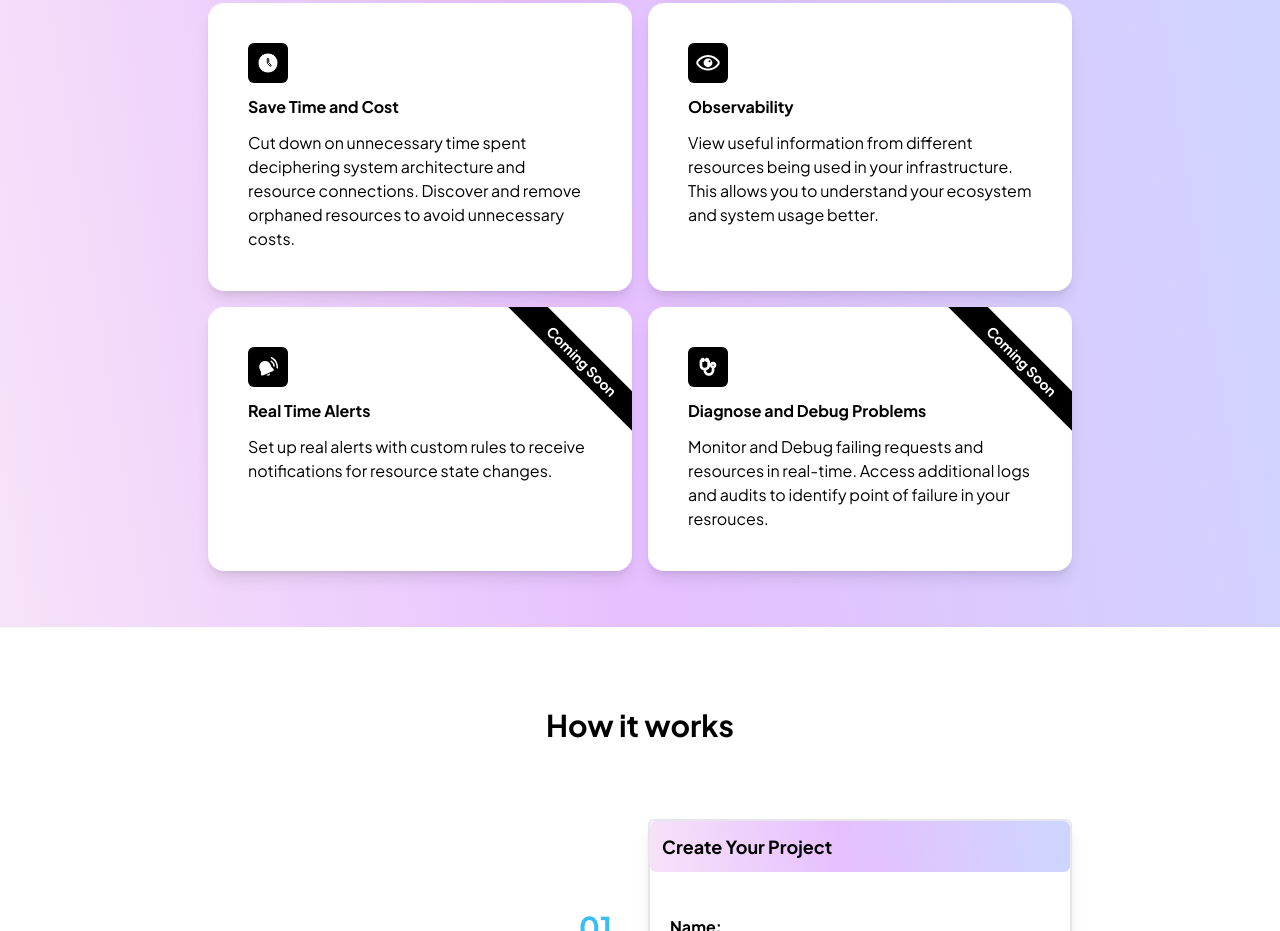
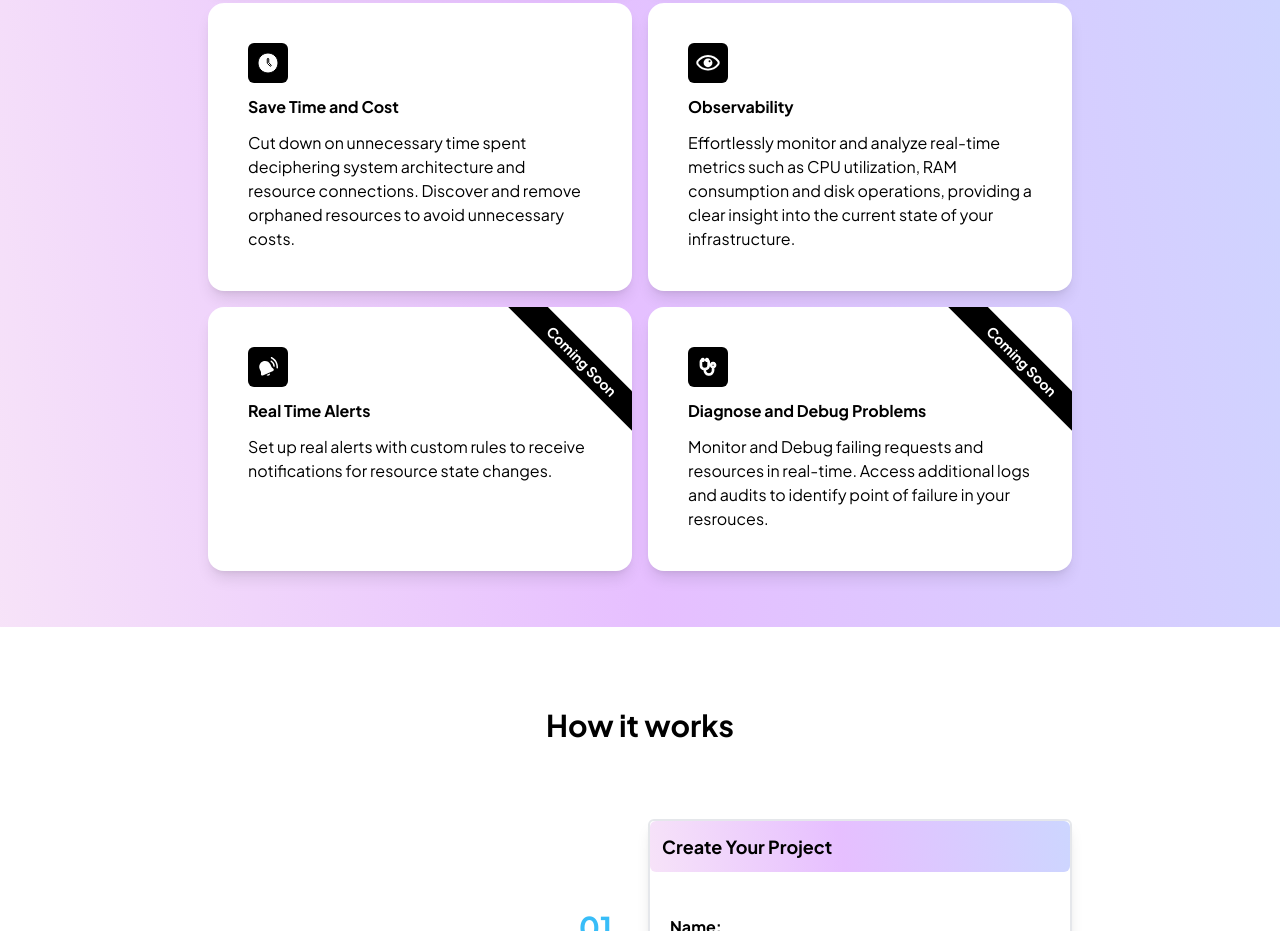
Before and after one commit to HoaX7/cloudview, an Astro site in the folder landing-page/www/: page / in a window 1280 px wide. Shown: the part 1013-1944 px from the top of the page. Built offline with nearby package versions, Linux system fonts and the light colour scheme; Astro itself is replaced by a stand-in of ours.

Commit message:
landing page feature text update

```diff
--- a/landing-page/www/src/components/landing/Features.astro
+++ b/landing-page/www/src/components/landing/Features.astro
@@ -28,8 +28,8 @@ const features = [
 	},
 	{
 		name: "Observability",
-		description: "View useful information from different resources being used in your infrastructure. " +
-		"This allows you to understand your ecosystem and system usage better.",
+		description: "Effortlessly monitor and analyze real-time metrics such as CPU utilization, RAM " +
+		"consumption and disk operations, providing a clear insight into the current state of your infrastructure.",
 		icon: "/assets/images/eye.svg",
 		// image: "/assets/images/cloud-monitor.webp"
 	},
```
